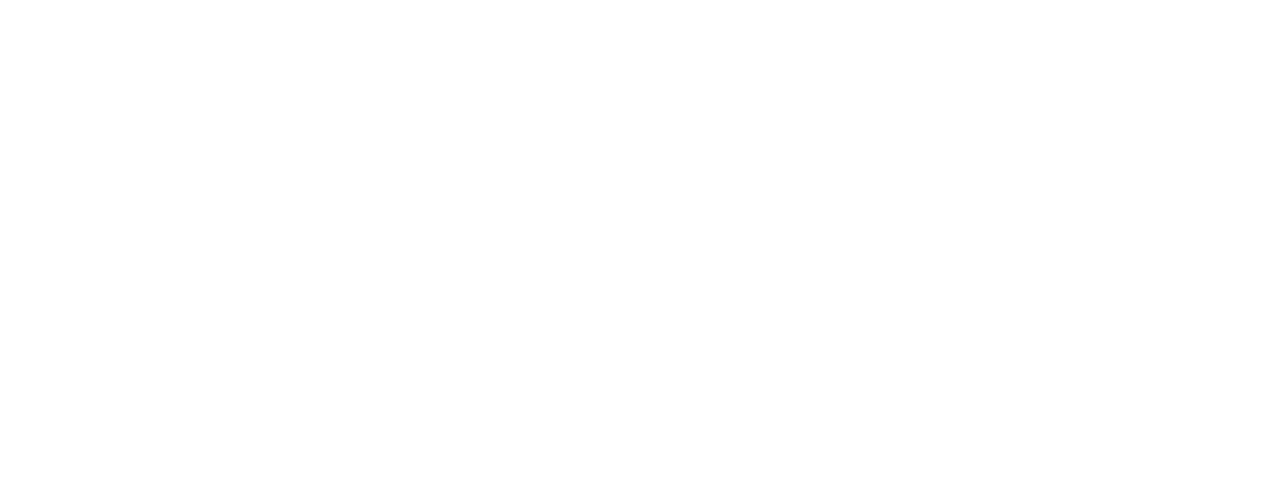
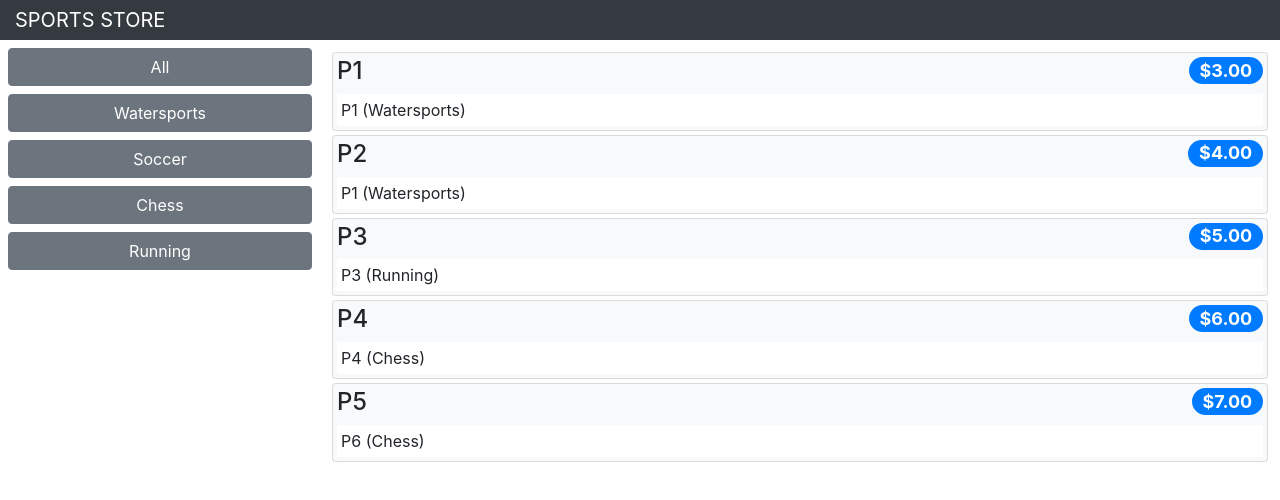
Before and after one commit to rustydcoder/REACT-sportstore, a React (Create React App) app: page /shop/products in a window 1280 px wide. Shown: the top 500 px of the page. Built offline with nearby package versions, Linux system fonts and the light colour scheme.

Commit message:
adding shop to application and bug fixes

```diff
--- a/src/App.js
+++ b/src/App.js
@@ -1,11 +1,18 @@
-import React, { Component } from 'react';
+import React from 'react';
+import { Provider } from 'react-redux';
+import { BrowserRouter as Router, Route, Switch, Redirect } from 'react-router-dom';
+import { SportsStoreDataStore } from './data/DataStore';
+import { ShopConnector } from "./shop/ShopConnector";
 
-function App() {
-  return (
-    <div className="App">
 
-    </div>
-  );
-}
+const App = props =>
+  <Provider store={SportsStoreDataStore}>
+    <Router>
+      <Switch>
+        <Route path='/shop' component={ShopConnector} />
+        <Redirect to='/shop' />
+      </Switch>
+    </Router>
+  </Provider>
 
 export default App;
--- /dev/null
+++ b/src/data/DataStore.js
@@ -0,0 +1,4 @@
+import { createStore } from "redux";
+import { ShopReducer } from "./ShopReducer";
+
+export const SportsStoreDataStore = createStore(ShopReducer)
--- a/src/index.js
+++ b/src/index.js
@@ -7,9 +7,7 @@
 import '@fortawesome/fontawesome-free/css/all.min.css'
 
 ReactDOM.render(
-  <React.StrictMode>
-    <App />
-  </React.StrictMode>,
+  <App />,
   document.getElementById('root')
 );
 
--- a/src/shop/ProductList.js
+++ b/src/shop/ProductList.js
@@ -16,7 +16,7 @@
                {p.name}
 
                <span className='badge badge-pill badge-primary float-right'>
-                  ${p.prices.toFixed(2)}
+                  ${p.price.toFixed(2)}
                </span>
 
             </h4>
--- a/src/shop/ShopConnector.js
+++ b/src/shop/ShopConnector.js
@@ -29,7 +29,7 @@
 
          return <Switch>
             <Route
-               path="/shop/products/:category"
+               path="/shop/products/:category?"
                render={(routeProps) =>
                   <Shop
                      {...this.props}
```
